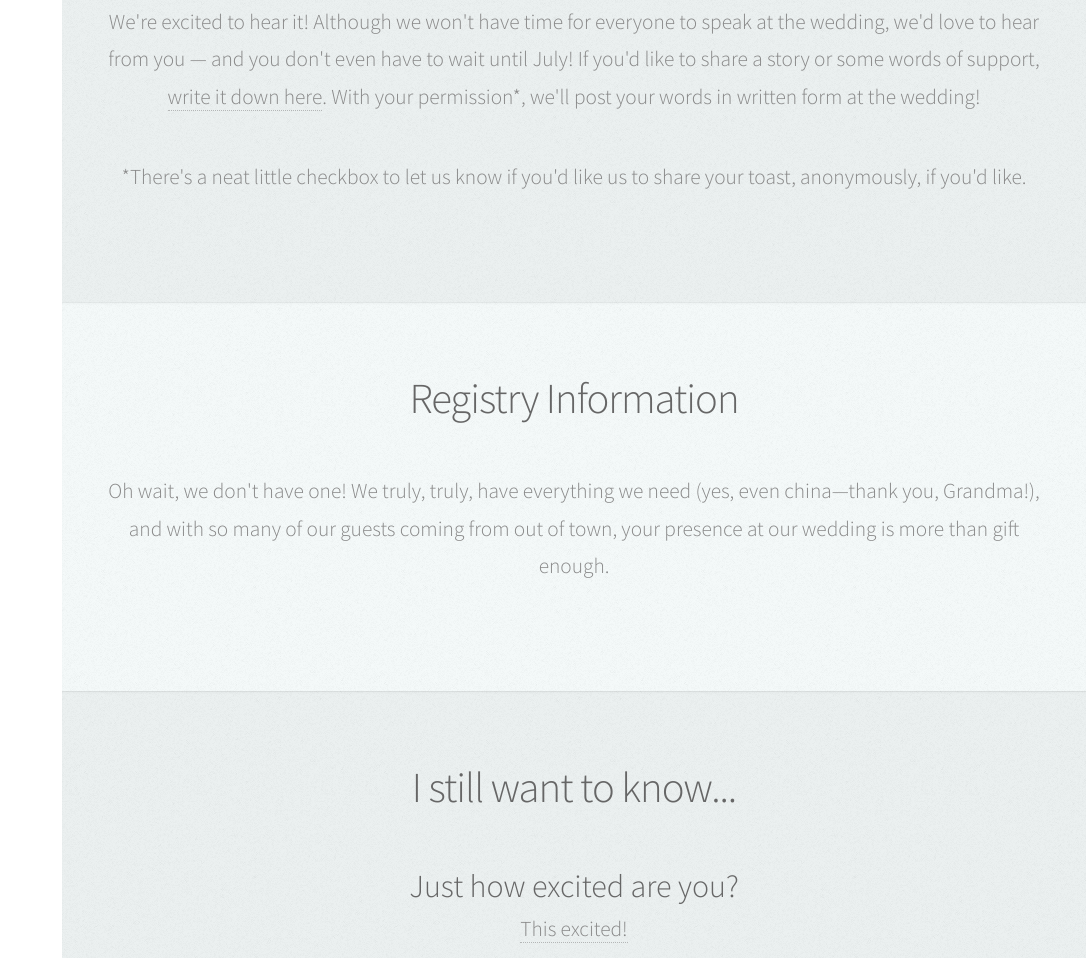
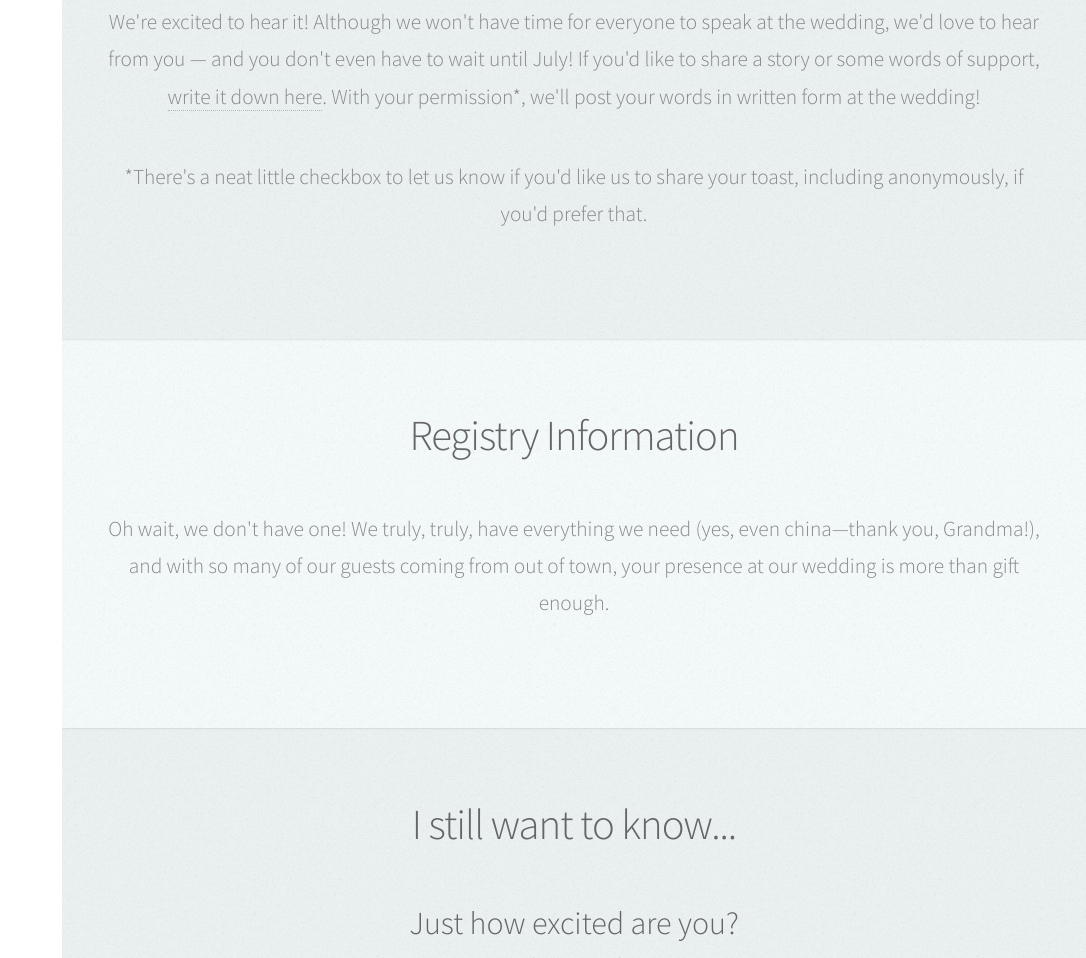
Before and after one commit to kk4ead/eplusg_dot_org, a plain HTML site: page index.html in a window 1280 px wide. Shown: the part 6151-7109 px from the top of the page, without its empty margins (194-1280 px from the left). Drawn offline with Linux system fonts and the light colour scheme.

Commit message:
explained toasts

```diff
--- a/index.html
+++ b/index.html
@@ -428,7 +428,7 @@ Free for personal and commercial use under the CCA 3.0 license (html5up.net/lice
     words in written form at the wedding!</p>
 	  <p> *There's a neat little
     checkbox to let us know if you'd like us to share your toast,
-    anonymously, if you'd like.</p>
+    including anonymously, if you'd prefer that.</p>
 
   </div>
 
```
